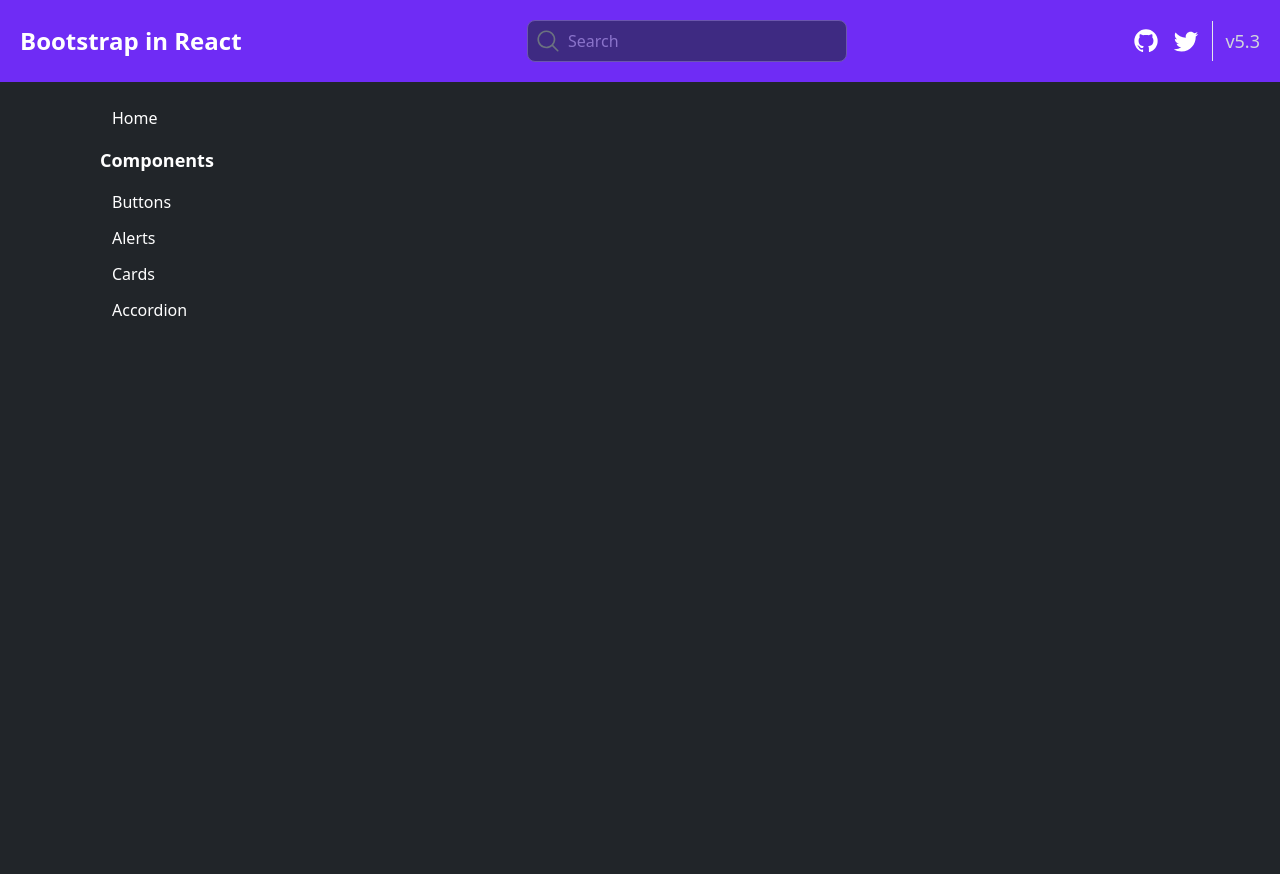
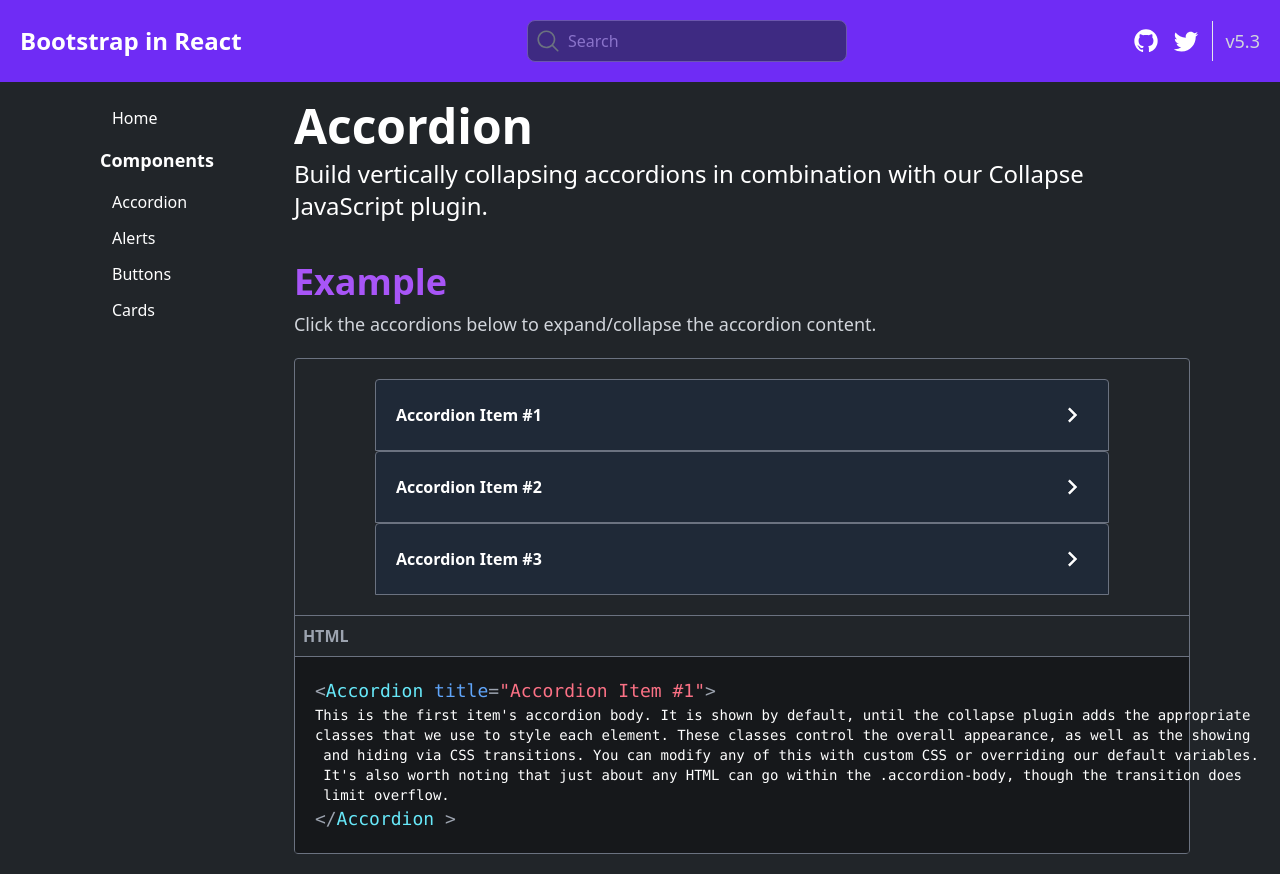
Before and after one commit to san1234100/boostrap-component-react, a React (Vite) app: page /accordion in a window 1280 px wide. Before the commit the page ends 800 px from the top, so only its background shows below. Built offline with nearby package versions, Linux system fonts and the light colour scheme.

Commit message:
design: accordion  page

```diff
--- a/src/App.jsx
+++ b/src/App.jsx
@@ -4,6 +4,7 @@
 import HomePage from "./components/HomePage"
 import ButtonPage from "./pages/ButtonPage"
 import AlertPage from "./pages/AlertPage"
+import AccordionPage from "./pages/AccordionPage"
 
 function App() {
 
@@ -16,7 +17,7 @@
       <Routes>
         <Route path="/" element={<HomePage/>}/>
         <Route path="/buttons" element={<ButtonPage/>}/>
-        <Route path="/accordion" element={''}/>
+        <Route path="/accordion" element={<AccordionPage/>}/>
         <Route path="/alerts" element={<AlertPage/>}/>
         <Route path="/cards" element={''}/>
       </Routes>
--- a/src/components/Accordion.jsx
+++ b/src/components/Accordion.jsx
@@ -9,7 +9,7 @@
     <div>
       <div
         onClick={toggleAccordion}
-        className="p-5 cursor-pointer bg-green-100 rounded-t font-semibold flex items-center justify-between"
+        className="p-5 cursor-pointer border border-gray-500 bg-gray-800 rounded-t font-semibold flex items-center justify-between"
       >
         <h4 className="select-none">{title}</h4>
         <svg
@@ -25,7 +25,7 @@
           />
         </svg>
       </div>
-      <div className={`p-5 bg-green-50 ${accordionActive ? "" : "hidden"}`}>
+      <div className={`p-5 bg-gray-900 bg-opacity-30 ${accordionActive ? "" : "hidden"}`}>
         <p>{desc}</p>
         <p>{props.children ? props.children : ''}</p>
       </div>
--- a/src/components/Menu.jsx
+++ b/src/components/Menu.jsx
@@ -7,16 +7,16 @@
             <h4 className="font-semibold text-lg ">Components</h4>
              <ul className="space-y-1 mt-3 font-medium">
                 <li className="menu-items">
-                    <Link to={'/buttons'}>Buttons</Link>
+                <Link to={'/accordion'}>Accordion</Link>
                 </li>
                 <li className="menu-items">
                      <Link to={'/alerts'}>Alerts</Link>
                 </li>
                 <li className="menu-items">
-                <Link to={'/cards'}>Cards</Link>
+                    <Link to={'/buttons'}>Buttons</Link>
                 </li>
                 <li className="menu-items">
-                <Link to={'/accordion'}>Accordion</Link>
+                <Link to={'/cards'}>Cards</Link>
                 </li>
              </ul>
         </div>
--- /dev/null
+++ b/src/pages/AccordionPage.jsx
@@ -0,0 +1,85 @@
+import Accordion from "../components/Accordion";
+import Alert from "../components/Alert";
+import AlertCode from "../components/AlertCode";
+const AccordionPage = () => {
+  return (
+    <div className="text-white px-10">
+      <h4 className="text-5xl font-semibold">Accordion</h4>
+      <p className="font-light text-2xl pt-2">
+        Build vertically collapsing accordions in combination with our Collapse
+        JavaScript plugin.
+      </p>
+      <h4 className="mt-10 text-4xl font-semibold text-purple-500">Example</h4>
+      <p className="text-gray-300 pt-2 text-lg">
+        Click the accordions below to expand/collapse the accordion content.
+      </p>
+      <div className="border border-gray-500 rounded pt-5 mt-5 max-w-4xl ">
+        {/* alerts */}
+        <div className="px-20 pb-5">
+          <Accordion title="Accordion Item #1">
+            This is the first item's accordion body. It is shown by default,
+            until the collapse plugin adds the appropriate classes that we use
+            to style each element. These classes control the overall appearance,
+            as well as the showing and hiding via CSS transitions. You can
+            modify any of this with custom CSS or overriding our default
+            variables. It's also worth noting that just about any HTML can go
+            within the .accordion-body, though the transition does limit
+            overflow.
+          </Accordion>
+          <Accordion title="Accordion Item #2">
+            This is the first item's accordion body. It is shown by default,
+            until the collapse plugin adds the appropriate classes that we use
+            to style each element. These classes control the overall appearance,
+            as well as the showing and hiding via CSS transitions. You can
+            modify any of this with custom CSS or overriding our default
+            variables. It's also worth noting that just about any HTML can go
+            within the .accordion-body, though the transition does limit
+            overflow.
+          </Accordion>
+          <Accordion title="Accordion Item #3">
+            This is the first item's accordion body. It is shown by default,
+            until the collapse plugin adds the appropriate classes that we use
+            to style each element. These classes control the overall appearance,
+            as well as the showing and hiding via CSS transitions. You can
+            modify any of this with custom CSS or overriding our default
+            variables. It's also worth noting that just about any HTML can go
+            within the .accordion-body, though the transition does limit
+            overflow.
+          </Accordion>
+        </div>
+        <div className="bg-gray-500 h-[1px]"></div>
+        <p className="p-2 text-gray-400 font-semibold">HTML</p>
+        <div className="bg-gray-500 h-[1px]"></div>
+        <div className="bg-black p-5 bg-opacity-35">
+          <pre>
+            <code>
+              <div className="text-lg">
+                <span className="text-gray-400">&lt;</span>
+                <span className="text-cyan-300">Accordion </span>
+                <span className="text-blue-400">title</span>
+                <span className="text-gray-400">=</span>
+                <span className="text-rose-400">"Accordion Item #1"</span>
+                <span className="text-gray-400">&gt;</span>
+                <div className="text-sm text-left">
+                  This is the first item's accordion body. It is shown by
+                  default, until the collapse plugin adds the appropriate <br />
+                  classes that we use to style each element. These classes
+                  control the overall appearance, as well as the showing <br /> and
+                  hiding via CSS transitions. You can modify any of this with
+                  custom CSS or overriding our default variables. <br /> It's also
+                  worth noting that just about any HTML can go within the
+                  .accordion-body, though the transition does <br /> limit overflow.
+                </div>
+                <span className="text-gray-400">&lt;/</span>
+                <span className="text-cyan-300">Accordion </span>
+                <span className="text-gray-400">&gt;</span>
+              </div>
+            </code>
+          </pre>
+        </div>
+      </div>
+    </div>
+  );
+};
+
+export default AccordionPage;
```
